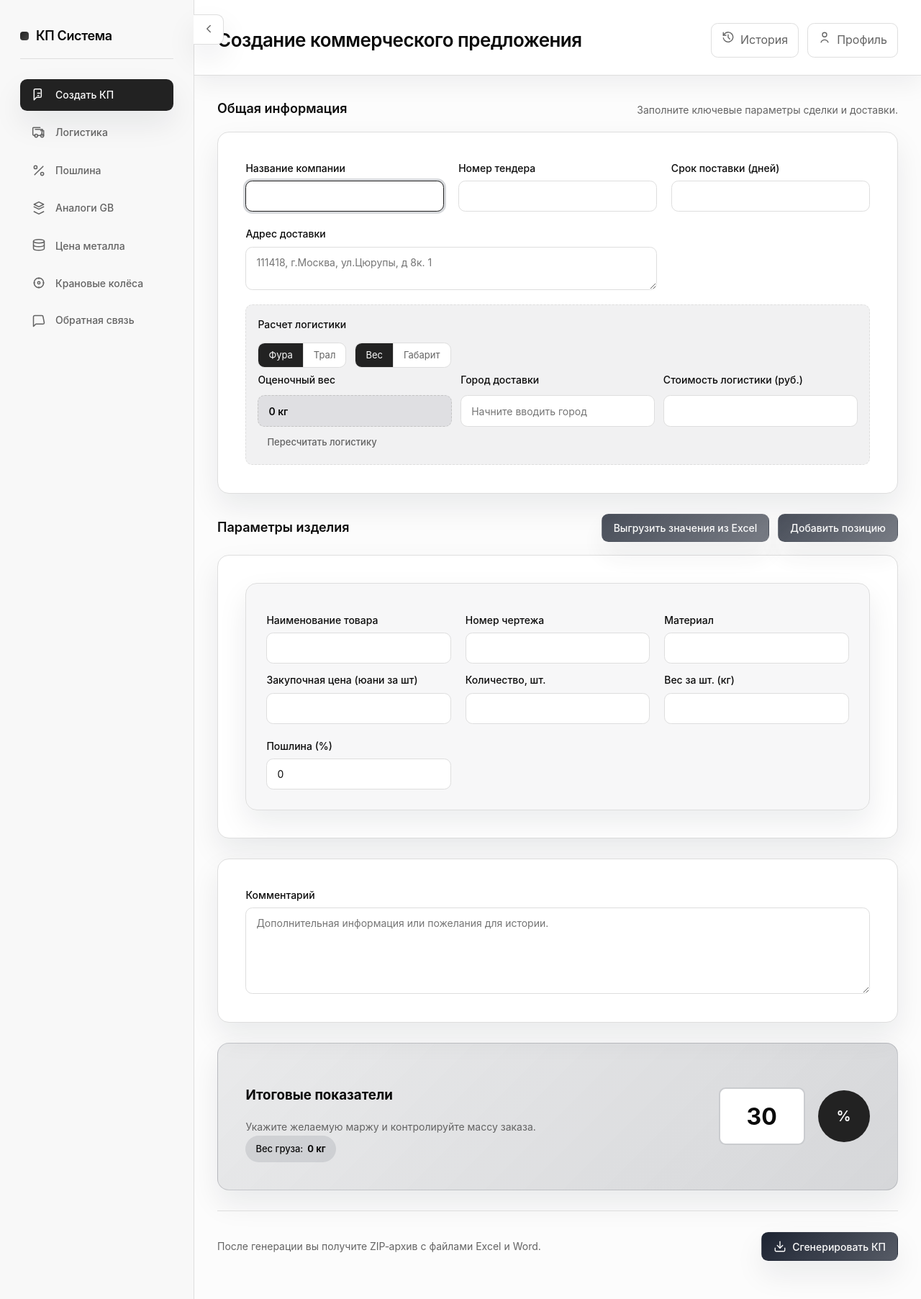
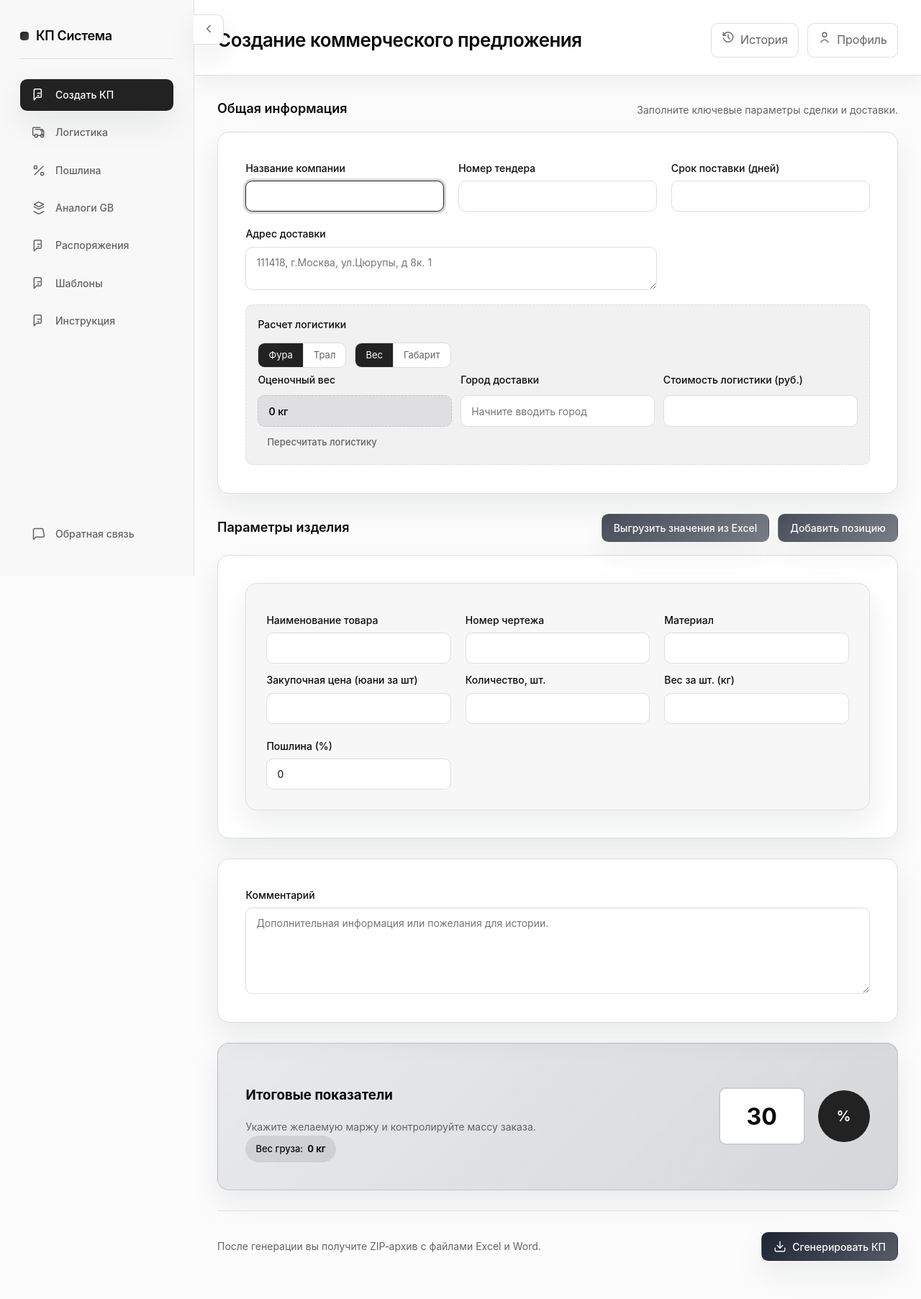
Before and after one commit to Mikhail-2byte/kp_generator, a Flask app: page / in a window 1280 px wide. Shown: the whole page at 72% size. Run offline with Flask 3, Linux system fonts and the light colour scheme; some libraries are stand-ins or nearby versions.

Commit message:
Добавил новые страницы

```diff
--- a/app.py
+++ b/app.py
@@ -557,6 +557,30 @@ def gb_analogs():
     )
 
 
+@app.route('/orders')
+def orders_page():
+    return render_template(
+        'orders.html',
+        **build_context('orders', 'Распоряжения')
+    )
+
+
+@app.route('/templates-library')
+def templates_page():
+    return render_template(
+        'templates_page.html',
+        **build_context('templates', 'Шаблоны')
+    )
+
+
+@app.route('/instructions')
+def instructions_page():
+    return render_template(
+        'instructions.html',
+        **build_context('instructions', 'Инструкция')
+    )
+
+
 @app.route('/duty')
 def duty():
     query = request.args.get('q', '').strip()
--- a/static/css/style.css
+++ b/static/css/style.css
@@ -100,6 +100,7 @@ button, input, textarea, select {
 
 .app-shell {
   display: flex;
+  align-items: flex-start;
   min-height: 100vh;
   background: var(--background);
   color: var(--foreground);
@@ -116,6 +117,11 @@ button, input, textarea, select {
   padding: 36px 28px;
   transition: width var(--transition), padding var(--transition), opacity var(--transition);
   z-index: 2;
+  position: sticky;
+  top: 0;
+  height: 100vh;
+  overflow-y: auto;
+  overscroll-behavior: contain;
 }
 
 .sidebar-header {
@@ -148,6 +154,7 @@ button, input, textarea, select {
   display: flex;
   flex-direction: column;
   gap: 8px;
+  flex: 1;
 }
 
 .sidebar-link {
@@ -198,6 +205,10 @@ button, input, textarea, select {
 .sidebar-label {
   flex: 1;
   text-align: left;
+}
+
+.sidebar-link-feedback {
+  margin-top: auto;
 }
 
 .sidebar-toggle {
--- a/templates/base.html
+++ b/templates/base.html
@@ -32,15 +32,19 @@
                     <span class="sidebar-icon">{{ sidebar_icon('layers')|safe }}</span>
                     <span class="sidebar-label">Аналоги GB</span>
                 </a>
-                <button type="button" class="sidebar-link" data-modal-target="metalModal">
-                    <span class="sidebar-icon">{{ sidebar_icon('coins')|safe }}</span>
-                    <span class="sidebar-label">Цена металла</span>
-                </button>
-                <button type="button" class="sidebar-link" data-modal-target="wheelsModal">
-                    <span class="sidebar-icon">{{ sidebar_icon('circle')|safe }}</span>
-                    <span class="sidebar-label">Крановые колёса</span>
-                </button>
-                <a href="{{ url_for('feedback') }}" class="sidebar-link" data-nav="feedback">
+                <a href="{{ url_for('orders_page') }}" class="sidebar-link" data-nav="orders">
+                    <span class="sidebar-icon">{{ sidebar_icon('file-text')|safe }}</span>
+                    <span class="sidebar-label">Распоряжения</span>
+                </a>
+                <a href="{{ url_for('templates_page') }}" class="sidebar-link" data-nav="templates">
+                    <span class="sidebar-icon">{{ sidebar_icon('file-text')|safe }}</span>
+                    <span class="sidebar-label">Шаблоны</span>
+                </a>
+                <a href="{{ url_for('instructions_page') }}" class="sidebar-link" data-nav="instructions">
+                    <span class="sidebar-icon">{{ sidebar_icon('file-text')|safe }}</span>
+                    <span class="sidebar-label">Инструкция</span>
+                </a>
+                <a href="{{ url_for('feedback') }}" class="sidebar-link sidebar-link-feedback" data-nav="feedback">
                     <span class="sidebar-icon">{{ sidebar_icon('message-square')|safe }}</span>
                     <span class="sidebar-label">Обратная связь</span>
                 </a>
```
Also changed, not shown: templates/instructions.html (added, +10 -0 lines), templates/orders.html (added, +10 -0 lines), templates/templates_page.html (added, +10 -0 lines), 1 other file.
